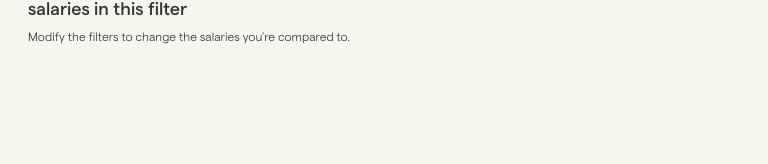
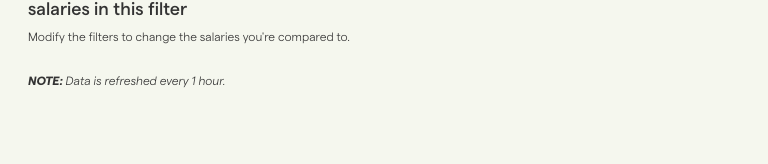
Before and after one commit to Vatroslav/tabu-app, a Vue app: page /results in a window 768 px wide. Shown: the part 569-733 px from the top of the page. Built offline with nearby package versions, Linux system fonts and the light colour scheme; no server answers; sample sign-in values are in the browser's storage; what vue3-google-login would draw is missing.

Commit message:
feat: add data refresh note

```diff
--- a/src/components/results/ResultsSalaryAmount.vue
+++ b/src/components/results/ResultsSalaryAmount.vue
@@ -17,6 +17,7 @@ export default defineComponent({
         <p class="salaries-amount-number" id="amount-of-salaries">{{ dataAmount }}</p>
         <p class="salaries-amount-label">salaries in this filter</p>
         <p class="salaries-amount-note">Modify the filters to change the salaries you're compared to.</p>
+        <p class="salaries-amount-refresh-note"><strong>NOTE:</strong> Data is refreshed every 1 hour.</p>
     </div>
 </template>
 
@@ -42,6 +43,12 @@ export default defineComponent({
     margin-top: 0;
 }
 
+.salaries-amount-refresh-note {
+    font-weight: 300;
+    margin-top: 0;
+    font-style: italic;
+}
+
 @media (min-width: 768px) {
     .salaries-amount-number {
         font-size: 48px;
@@ -53,6 +60,11 @@ export default defineComponent({
 
     .salaries-amount-note {
         font-size: 14px;
+    }
+
+    .salaries-amount-refresh-note {
+        font-size: 14px;
+        margin-top: 55px;
     }
 }
 
@@ -68,5 +80,10 @@ export default defineComponent({
     .salaries-amount-note {
         font-size: 12px;
     }
+
+    .salaries-amount-refresh-note {
+        font-size: 12px;
+        margin-top: 30px;
+    }
 }
 </style>
```
